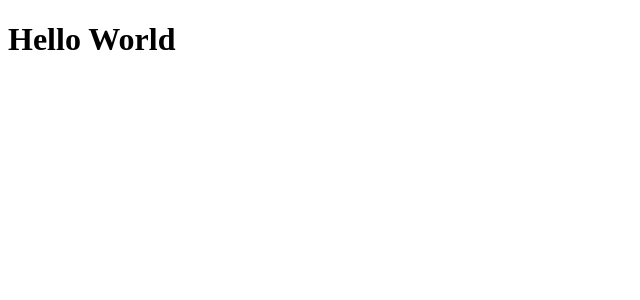
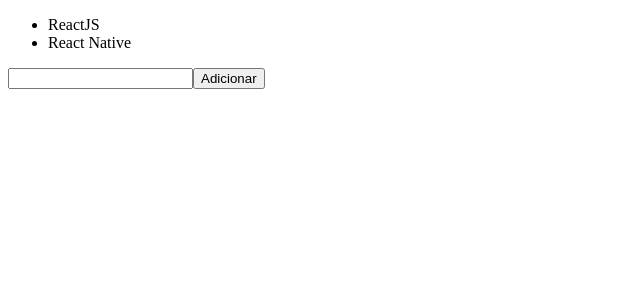
Before and after one commit to paulocf92/rs-bootcamp, a React (Create React App) app in the folder stage4/module9/: page / in a window 1280 px wide. Shown: the top 300 px of the page, without its empty margins (0-640 px from the left). Built offline with nearby package versions, Linux system fonts and the light colour scheme; the HTML template or start-up script is replaced by a standard one.

Commit message:
feat: using useState instead of traditional class state approach

```diff
--- a/stage4/module9/src/App.js
+++ b/stage4/module9/src/App.js
@@ -1,7 +1,25 @@
-import React from 'react';
+import React, { useState } from 'react';
 
 function App() {
-  return <h1>Hello World</h1>;
+  const [techs, setTech] = useState(['ReactJS', 'React Native']);
+  const [newTech, setNewTech] = useState('');
+
+  function handleAdd() {
+    setTech([...techs, newTech]);
+    setNewTech('');
+  }
+
+  return (
+    <>
+      <ul>
+        {techs.map(tech => (
+          <li key={tech}>{tech}</li>
+        ))}
+      </ul>
+      <input value={newTech} onChange={e => setNewTech(e.target.value)} />
+      <button onClick={handleAdd}>Adicionar</button>
+    </>
+  );
 }
 
 export default App;
```
Also changed, not shown: 1 other file (tests, documents, lock files or other folders).
